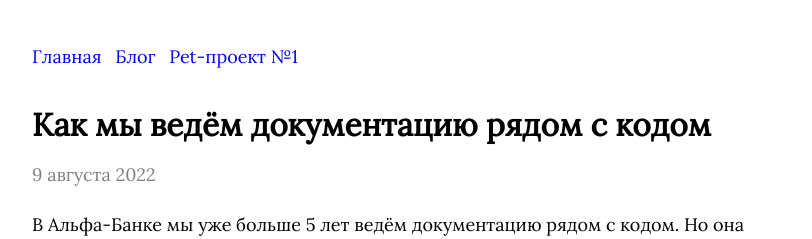
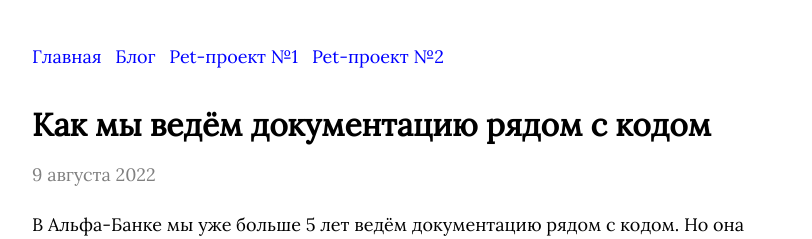
Before and after one commit to alobzov/blog, a Jekyll site: the page built from index.html, in a window 1280 px wide and 900 px high. Shown: the top 239 px of the window, without its empty margins (233-1045 px from the left). Built offline with Jekyll 4.4.1, drawn with Linux system fonts in a browser that asks for light colours.

Commit message:
feat: update main menu in gh-pages

```diff
--- a/_layouts/default.html
+++ b/_layouts/default.html
@@ -19,15 +19,15 @@
             </li>
             -->
             <li>
-              <a href="/blog/" title="Постов: {{ site.posts.size }} шт.">Блог</a>
+              <a href="/blog/" title="Блог о менеджменте и системном анализе">Блог</a>
             </li>
             <li>
               <a href="/predict/" title="Модуль predict для разработки расписания проекта">Pet-проект №1</a>
             </li>
-            <!--
             <li>
               <a href="/SurveyDemoBot/" title="Бот для проведения опросов через Telegram">Pet-проект №2</a>
             </li>
+            <!--
             <li>
               <a href="/SurveyDemoBot/" title="Материалы курса 'Docs as Code: пишем тексты как код' на Stepik">Pet-проект №3</a>
             </li>
```
